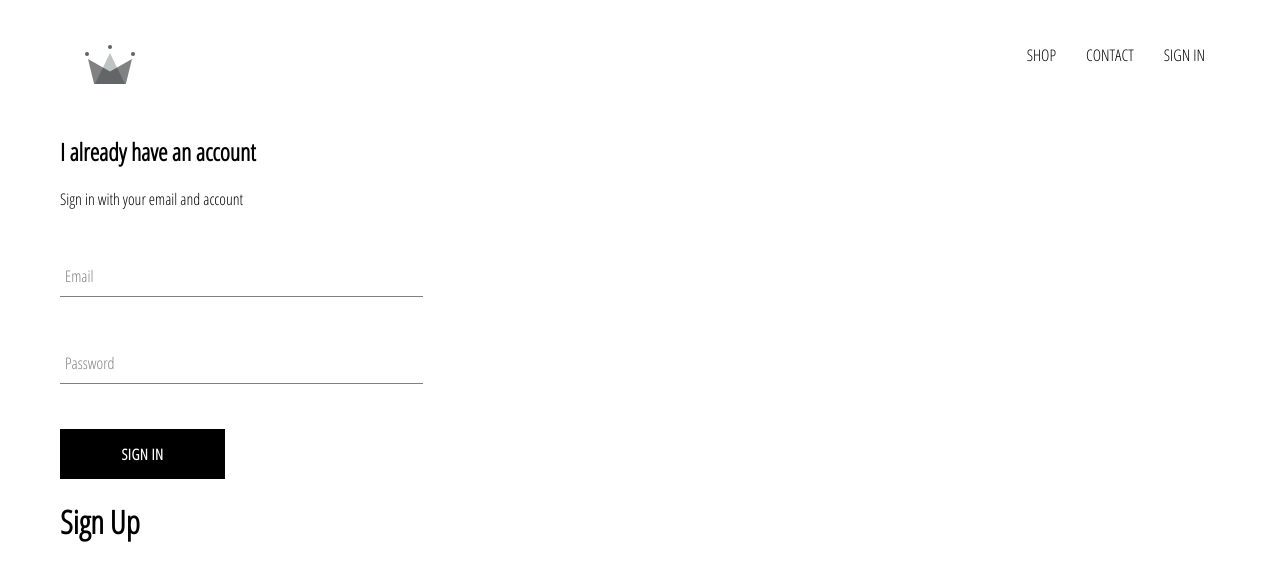
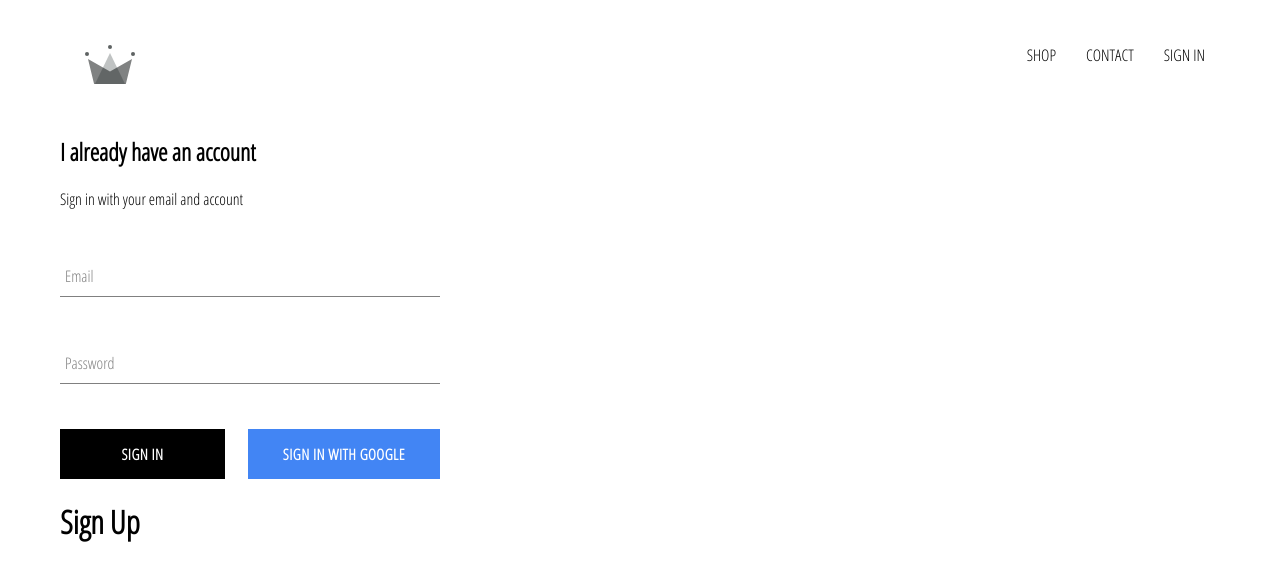
Before and after one commit to SourabhL/clothing-crn, a React (Create React App) app: page /signin in a window 1280 px wide. Shown: the top 580 px of the page. Built offline with nearby package versions, Linux system fonts and the light colour scheme; no server answers.

Commit message:
Integrated Firebase with the application, added Sign in page for Sign in with Google

```diff
--- a/package.json
+++ b/package.json
@@ -6,6 +6,7 @@
     "@testing-library/jest-dom": "^4.2.4",
     "@testing-library/react": "^9.3.2",
     "@testing-library/user-event": "^7.1.2",
+    "firebase": "^7.14.3",
     "node-sass": "^4.14.1",
     "react": "^16.13.1",
     "react-dom": "^16.13.1",
--- a/src/App.css
+++ b/src/App.css
@@ -7,3 +7,7 @@
   text-decoration: none;
   color: black;
 }
+
+* {
+  box-sizing: border-box;
+}
--- a/src/App.js
+++ b/src/App.js
@@ -7,10 +7,30 @@
 import Header from "./components/header/header.component";
 import SignInAndSignUpPage from "./pages/sign-in-and-sign-up/sign-in-and-sign-up.component";
 
-function App() {
+import { auth } from "./firebase/firebase.utils";
+
+class App extends React.Component {
+  constructor() {
+    super();
+    this.state = {
+      currentUser: null,
+    };
+  }
+  unsubscribeFromAuth = null;
+
+  componentDidMount() {
+    this.unsubscribeFromAuth = auth.onAuthStateChanged((user) => {
+      this.setState({ currentUser: user });
+    });
+  }
+  componentWillUnmount() {
+    this.unsubscribeFromAuth();
+  }
+
+  render() {
     return (
       <div>
-      <Header />
+        <Header currentUser={this.state.currentUser} />
         <Switch>
           <Route exact path="/" component={Homepage} />
           <Route exact path="/shop" component={ShopPage} />
@@ -19,5 +39,6 @@
       </div>
     );
   }
+}
 
 export default App;
--- a/src/components/custom-button/custom-button.component.js
+++ b/src/components/custom-button/custom-button.component.js
@@ -1,8 +1,11 @@
 import React from "react";
 import "./custom-button.styles.scss";
 
-const CustomButton = ({ children, ...otherProps }) => (
-  <button className="custom-button" {...otherProps}>
+const CustomButton = ({ children, isGoogleSignIn, ...otherProps }) => (
+  <button
+    className={`${isGoogleSignIn ? "google-sign-in" : ""} custom-button`}
+    {...otherProps}
+  >
     {children}
   </button>
 );
--- a/src/components/custom-button/custom-button.styles.scss
+++ b/src/components/custom-button/custom-button.styles.scss
@@ -19,4 +19,14 @@
     color: black;
     border: 1px solid black;
   }
+
+  &.google-sign-in {
+    background-color: #4285f4;
+    color: white;
+
+    &:hover {
+      background-color: #357ae8;
+      border: none;
+    }
+  }
 }
--- a/src/components/header/header.component.js
+++ b/src/components/header/header.component.js
@@ -3,7 +3,9 @@
 import { ReactComponent as Logo } from "../../assets/crown.svg";
 import "./header.styles.scss";
 
-const Header = () => (
+import { auth } from "../../firebase/firebase.utils";
+
+const Header = ({ currentUser }) => (
   <div className="header">
     <Link className="logo-container" to="/">
       <Logo className="logo" />
@@ -15,9 +17,15 @@
       <Link className="option" to="/shop">
         CONTACT
       </Link>
-      <Link className="option" to="/signin">
-        SIGN IN
-      </Link>
+      {currentUser ? (
+        <div className="option" onClick={() => auth.signOut()}>
+          SIGN OUT
+        </div>
+      ) : (
+        <Link className="option" to="/signin">
+          SIGN IN
+        </Link>
+      )}
     </div>
   </div>
 );
--- a/src/components/header/header.styles.scss
+++ b/src/components/header/header.styles.scss
@@ -20,6 +20,7 @@
 
     .option {
       padding: 10px 15px;
+      cursor: pointer;
     }
   }
 }
--- a/src/components/sign-in/sign-in.component.js
+++ b/src/components/sign-in/sign-in.component.js
@@ -1,7 +1,10 @@
 import React, { Component } from "react";
 import FormInput from "../../components/form-input/form-input.component";
 import CustomButton from "../../components/custom-button/custom-button.component";
+
 import "./sign-in.styles.scss";
+
+import { signInWithGoogle } from "./../../firebase/firebase.utils";
 
 class SignIn extends Component {
   constructor(props) {
@@ -49,8 +52,12 @@
             required
             label="Password"
           />
-
-          <CustomButton type="submit">Sign In</CustomButton>
+          <div className="buttons">
+            <CustomButton type="submit">Sign In</CustomButton>
+            <CustomButton onClick={signInWithGoogle} isGoogleSignIn>
+              Sign In with Google
+            </CustomButton>
+          </div>
         </form>
       </div>
     );
--- a/src/components/sign-in/sign-in.styles.scss
+++ b/src/components/sign-in/sign-in.styles.scss
@@ -1,9 +1,13 @@
 .sign-in {
-  width: 30%;
+  width: 380px;
   display: flex;
   flex-direction: column;
 
   .title {
     margin: 10px 0;
   }
+  .buttons {
+    display: flex;
+    justify-content: space-between;
+  }
 }
--- /dev/null
+++ b/src/firebase/firebase.utils.js
@@ -0,0 +1,25 @@
+import firebase from "firebase/app";
+import "firebase/firestore";
+import "firebase/auth";
+
+const config = {
+  apiKey: "AIzaSyBHRAl13XXK2Dk4mXdZbcKlVcD3jaQIuEU",
+  authDomain: "crwn-db-330a3.firebaseapp.com",
+  databaseURL: "https://crwn-db-330a3.firebaseio.com",
+  projectId: "crwn-db-330a3",
+  storageBucket: "crwn-db-330a3.appspot.com",
+  messagingSenderId: "654948255949",
+  appId: "1:654948255949:web:b15012e8ce1d446a2bc184",
+  measurementId: "G-VNTKF9DFDY",
+};
+
+firebase.initializeApp(config);
+
+export const auth = firebase.auth();
+export const firestore = firebase.firestore();
+
+const provider = new firebase.auth.GoogleAuthProvider();
+provider.setCustomParameters({ prompt: "select_account" });
+export const signInWithGoogle = () => auth.signInWithPopup(provider);
+
+export default firebase;
```
Also changed, not shown: 1 other file (tests, documents, lock files or other folders). Lines whose indentation alone changed are shown as unchanged.
